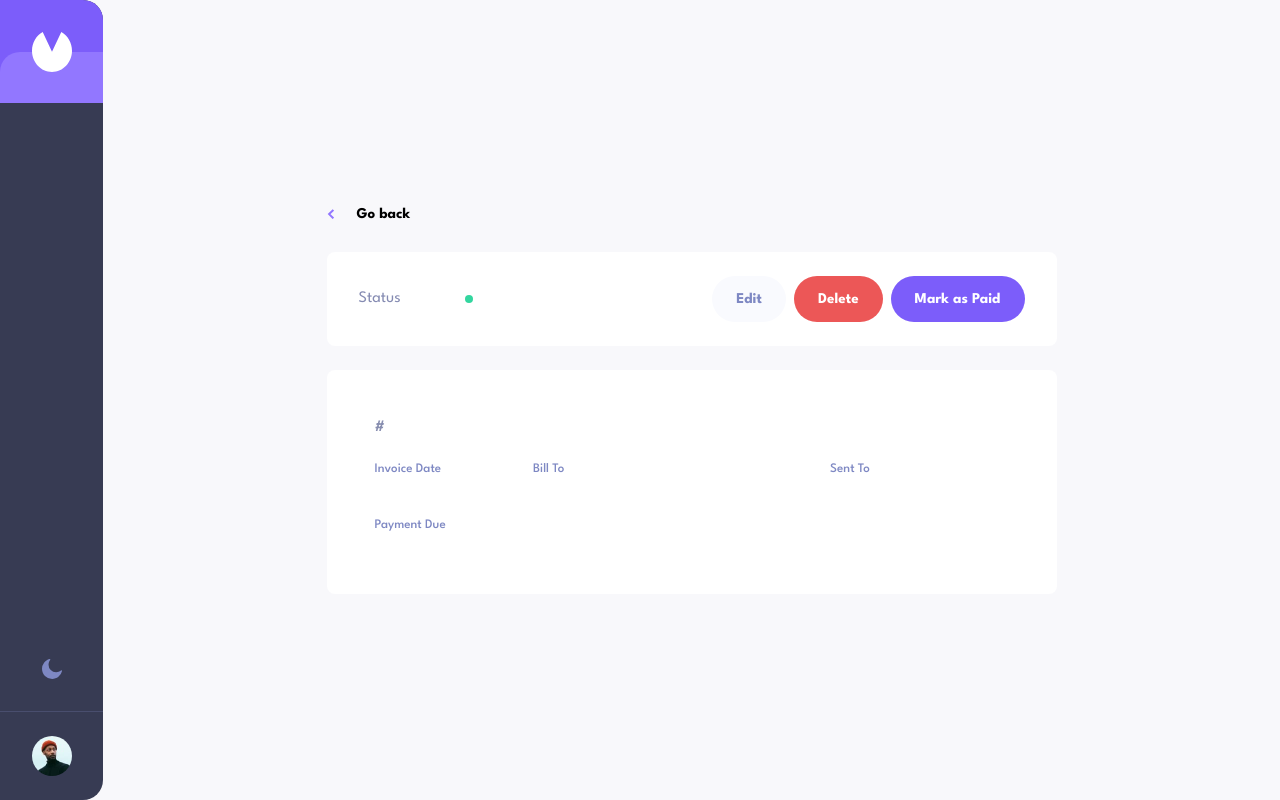
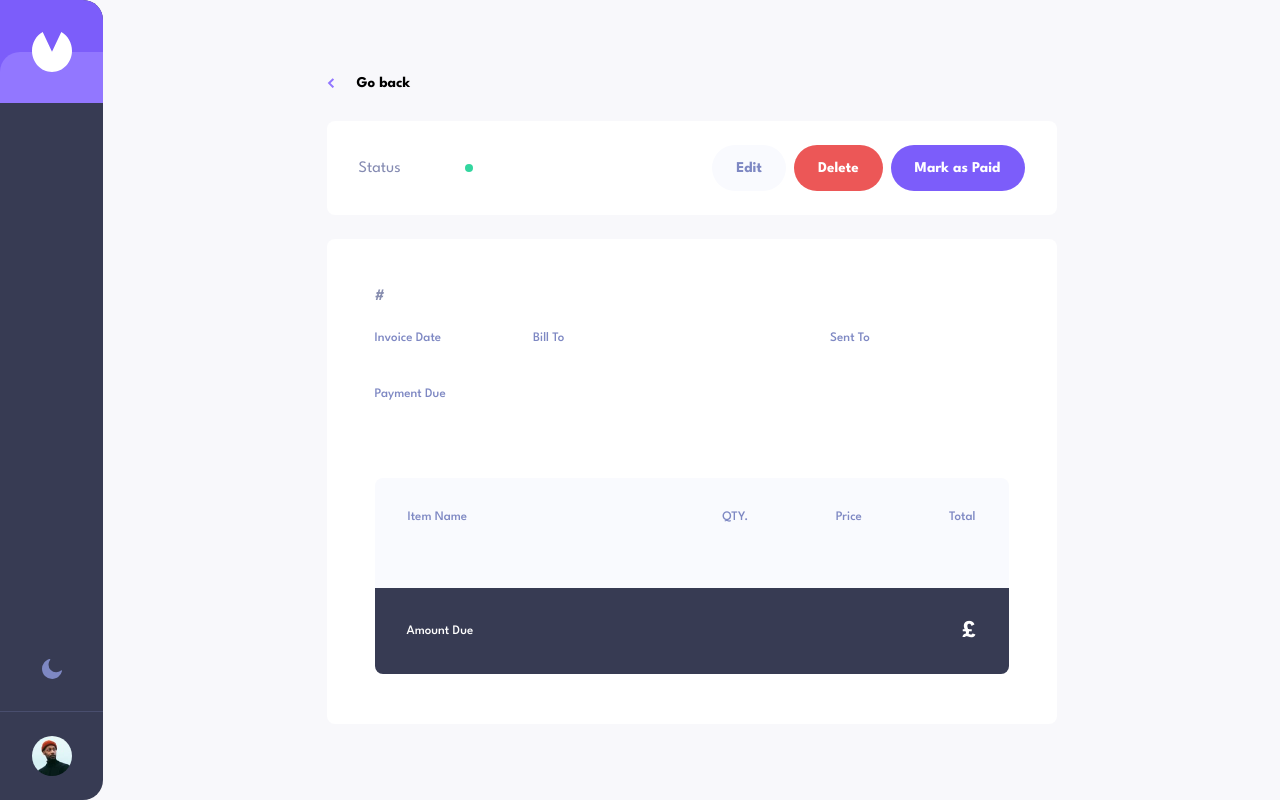
Before and after one commit to Tony-marques/invoice-app, a React (Vite) app: page /1 in a window 1280 px wide. Built offline with nearby package versions, Linux system fonts and the light colour scheme.

Commit message:
InvoiceDetails.tsx > InvoiceInformations > create items-container

```diff
--- a/src/components/InvoiceInformations/InvoiceInformations.tsx
+++ b/src/components/InvoiceInformations/InvoiceInformations.tsx
@@ -46,6 +46,34 @@ const InvoiceInformations = ({invoice}: InvoiceInformationsProps) => {
                 <div>
                     <div className="title">Sent To</div>
                     <div className="email">{invoice?.clientEmail}</div>
+                </div>
+            </div>
+
+            <div className="items-container">
+                <div className="items-details">
+                    <div className="header">
+                        <div className="item-name">
+                            Item Name
+                        </div>
+                        <div className="quantity">QTY.</div>
+                        <div className="price">Price</div>
+                        <div className="total">Total</div>
+                    </div>
+
+                    <div className="items-container">
+                        {invoice?.items.map((item) => (
+                            <div className="item">
+                                <span className="name">{item.name}</span>
+                                <span className="quantity">{item.quantity}</span>
+                                <span className="price">£ {item.price}</span>
+                                <span className="total">£ {item.total}</span>
+                            </div>
+                        ))}
+                    </div>
+                </div>
+                <div className="amount">
+                    <span>Amount Due</span>
+                    <span>£ {invoice?.total}</span>
                 </div>
             </div>
         </InvoiceInformationsStyled>
@@ -181,4 +209,115 @@ const InvoiceInformationsStyled = styled.div`
         }
     }
 
+    .items-container {
+        width: 100%;
+
+        .items-details {
+            margin-top: 44px;
+            background-color: #F9FAFE;
+            border-top-left-radius: 8px;
+            border-top-right-radius: 8px;
+            display: flex;
+            flex-direction: column;
+            flex-basis: 100%;
+            //border: 1px solid red;
+            padding: 33px;
+            gap: 32px;
+
+            .header {
+                display: flex;
+                width: 100%;
+
+                .item-name {
+                    flex-basis: 40%;
+                    //border: 1px solid red;
+
+                }
+
+                .quantity,
+                .price,
+                .total {
+                    display: flex;
+                    justify-content: flex-end;
+                    flex-basis: 20%;
+                    //border: 1px solid red;
+                }
+
+                .item-name,
+                .quantity,
+                .price,
+                .total {
+                    font-weight: 500;
+                    font-size: 13px;
+                    color: #7E88C3;
+                }
+            }
+
+            .items-container {
+                display: flex;
+                flex-direction: column;
+                gap: 32px;
+
+                .item {
+                    //width: 100%;
+                    display: flex;
+
+                    .name {
+                        flex-basis: 40%;
+                        //border: 1px solid red;
+                    }
+
+                    .quantity,
+                    .price,
+                    .total {
+                        display: flex;
+                        justify-content: flex-end;
+                        flex-basis: 20%;
+                        //border: 1px solid red;
+                    }
+
+                    .name, .total, .price, .quantity {
+                        font-weight: 700;
+                        font-size: 15px;
+                    }
+
+                    .name, .total {
+                        color: #0C0E16;
+
+                    }
+
+                    .price, .quantity {
+                        color: #7E88C3;
+                    }
+                }
+
+            }
+        }
+
+        .amount {
+            padding: 32px;
+            background-color: #373B53;
+            color: white;
+            display: flex;
+            width: 100%;
+            justify-content: space-between;
+            border-bottom-left-radius: 8px;
+            border-bottom-right-radius: 8px;
+
+            :nth-child(1) {
+                display: flex;
+                align-items: center;
+                font-size: 13px;
+                font-weight: 500;
+            }
+
+            :nth-child(2) {
+                display: flex;
+                align-items: center;
+                font-size: 24px;
+                font-weight: 700;
+            }
+        }
+    }
+
 `;
```
